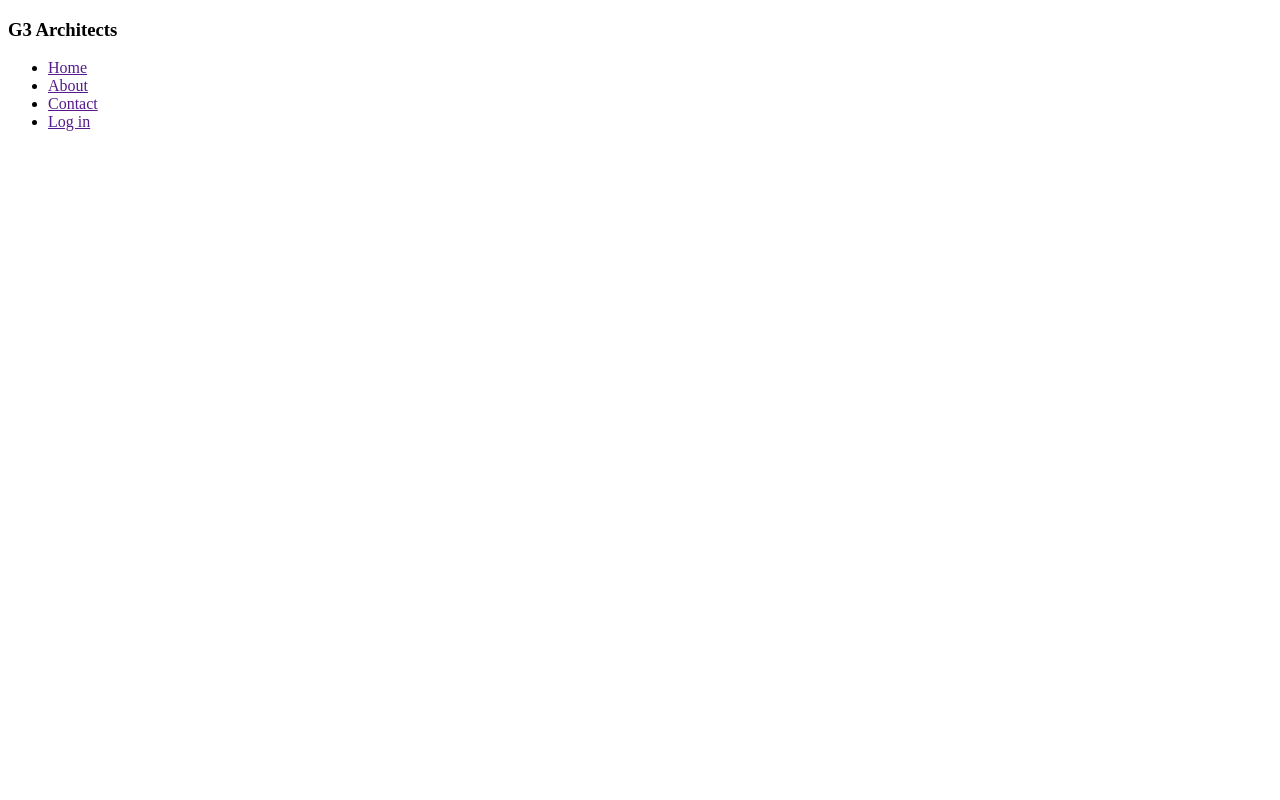
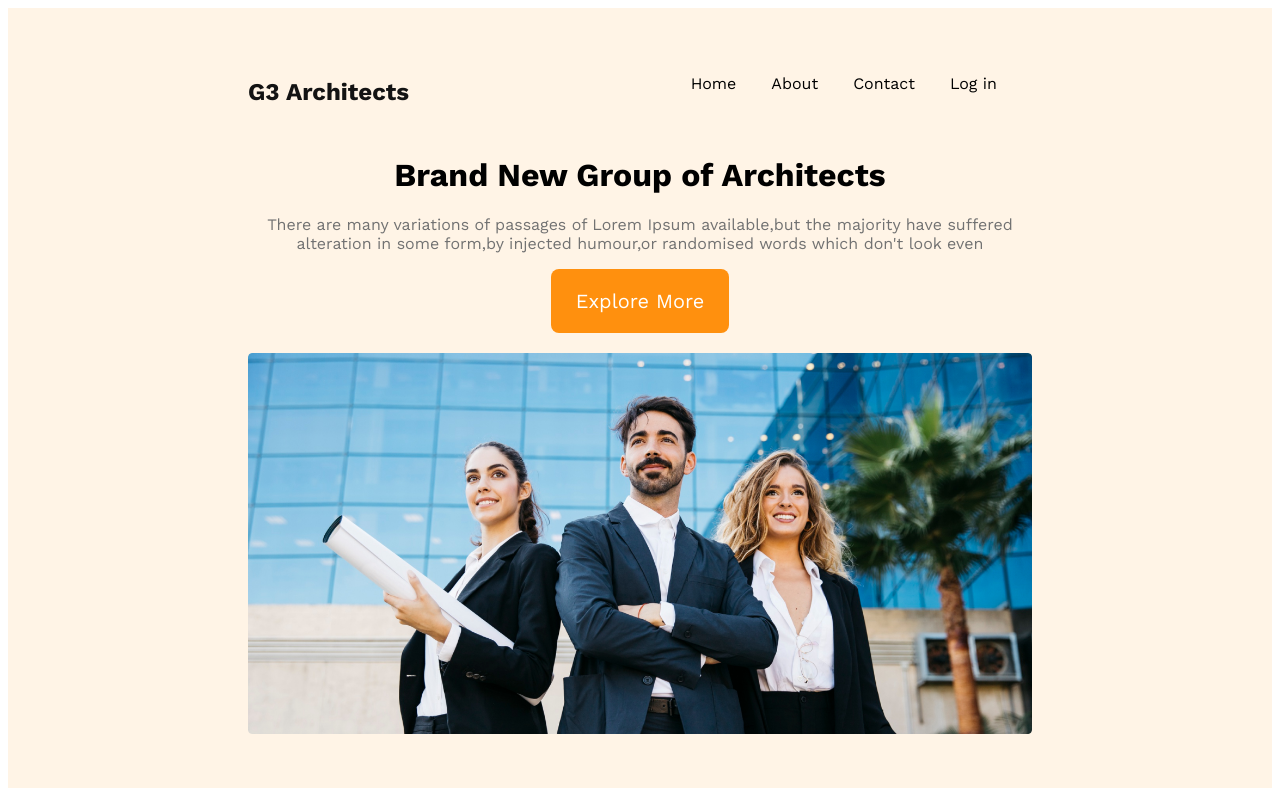
Before and after one commit to vabnamoni/G3-Architects-, a plain HTML site: page index.html in a window 1280 px wide. Drawn offline with nearby package versions, Linux system fonts and the light colour scheme.

Commit message:
added banner

```diff
--- a/index.html
+++ b/index.html
@@ -4,12 +4,15 @@
     <meta charset="UTF-8">
     <meta name="viewport" content="width=device-width, initial-scale=1.0">
     <title>G3 Architects</title>
+    <link rel="preconnect" href="https://fonts.googleapis.com">
+<link rel="preconnect" href="https://fonts.gstatic.com" crossorigin>
+<link href="https://fonts.googleapis.com/css2?family=Lato:wght@400;700&family=Open+Sans:wght@400;700;800&family=Work+Sans:wght@400;600;700;800&display=swap" rel="stylesheet">
     <link rel="stylesheet" href="style.css">
 </head>
 <body>
     <header>
         <nav>
-        <h3 class="header-title">G3 Architects</h3>
+        <h1 class="header-title">G3 Architects</h1>
         <ul>
             <li><a href="">Home</a></li>
             <li><a href="">About</a></li>
@@ -19,6 +22,14 @@
             </li>
         </ul>
     </nav>
+    <div class="banner">
+        <div class="banner-content">
+            <h1 class="banner-tittle">Brand New Group of Architects</h1>
+        <p class="banner-para">There are many variations of passages of Lorem Ipsum available,but the majority have suffered alteration in some form,by injected humour,or randomised words which don't look even</p>
+        <button class="button-banner">Explore More </button>
+        </div>
+        <img  class="banner-img" src="images/banner.png" alt="">
+    </div>
     </header>
 
 </body>
--- a/style.css
+++ b/style.css
@@ -1,8 +1,63 @@
 /* work sans font */
-<style>
-  @import url('https://fonts.googleapis.com/css2?family=Lato:wght@400;700&family=Open+Sans:wght@400;700;800&family=Work+Sans:wght@400;600;700;800&display=swap');
-</style>
+
 *{
+    font-family: 'Lato', sans-serif;
+    font-family: 'Open Sans', sans-serif;
+    font-family: 'Work Sans', sans-serif;
+}
+/*header */
+header{
+    background-color: rgba(255, 144, 14, 0.10);
+    padding: 50px 240px;
+}
+nav{
+    display: flex;
+    justify-content: space-between;
+}
+nav>ul{
+    display: flex;
+}
+nav li{
+list-style: none;
+margin-right: 35px;
+font-weight: 500;
+font-size: 1rem;
+}
+nav li a{
+    text-decoration: none;
+    color: black;
+}
+.header-title{
+    font-size: 2.8 rem;
+    font-weight: 700;
+    color: #131313;
+}
+/* banner */
+.banner{
 
-font-family: 'Work Sans', sans-serif;
+    text-align: center;
+    margin-top: 30px;
 }
+. banner-title{
+    font-size: 4rem;
+font-weight: 700;
+color: rgb(19, 19, 19);
+}
+.banner-para{
+    color: rgb(114, 114, 114);
+    display: block;
+    max-width: 800px;
+}
+.button-banner{
+    border-radius: 8px;
+    color: #FFF;
+    background: #FF900E;
+    padding: 20px 25px;
+    border: none;
+    font-size: 20px;
+    cursor: pointer;
+}
+.banner-img{
+    margin-top: 20px;
+    width: 100%;
+}
```
